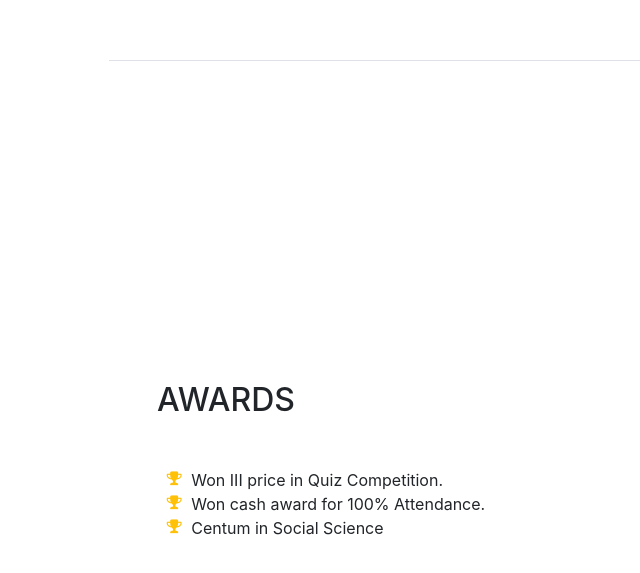
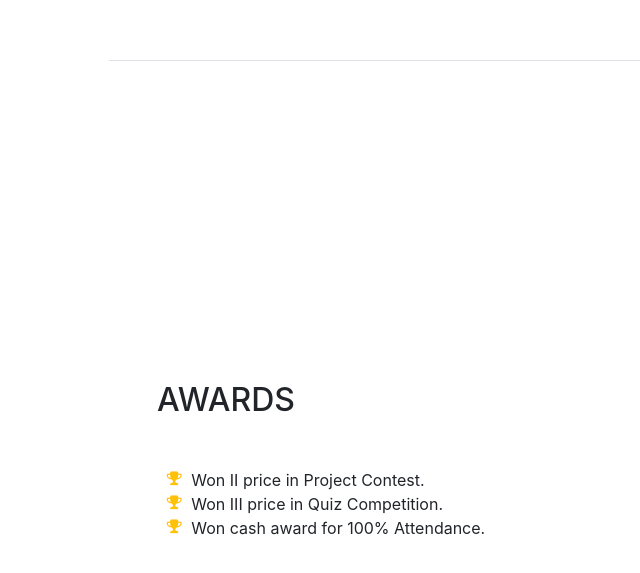
Before and after one commit to HariniSJ/HariniSJ.github.io, a website with bundled scripts: page index.htm in a window 1280 px wide. Shown: the part 3939-4512 px from the top of the page, without its empty margins (163-803 px from the left). Built offline with nearby package versions, Linux system fonts and the light colour scheme; a web font is replaced by a local one.

Commit message:
Update index.htm

```diff
--- a/index.htm
+++ b/index.htm
@@ -209,15 +209,17 @@
 
           <h2 class="mb-5"> Awards </h2>
           <ul class="fa-ul mb-0">
+	   <li>
+              <i class="fa-li fa fa-trophy text-warning"></i>
+                Won II price in Project Contest.</li>
+            <li>
             <li>
               <i class="fa-li fa fa-trophy text-warning"></i>
              Won III price in Quiz Competition.</li>
             <li>
               <i class="fa-li fa fa-trophy text-warning"></i>
               Won cash award for 100% Attendance.</li>
-            <li>
-              <i class="fa-li fa fa-trophy text-warning"></i>
-            Centum in Social Science</li>
+
 
           </ul>
         </div>
```
